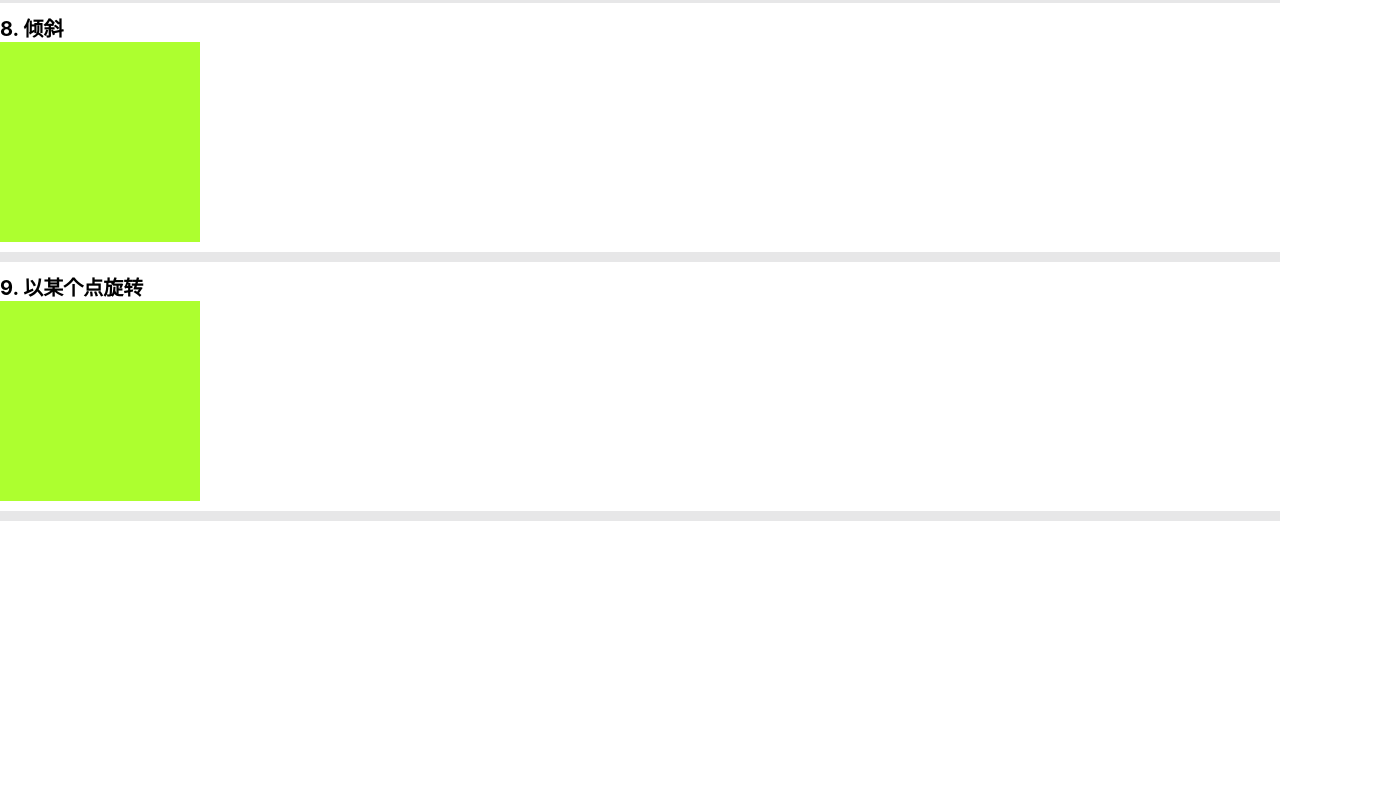
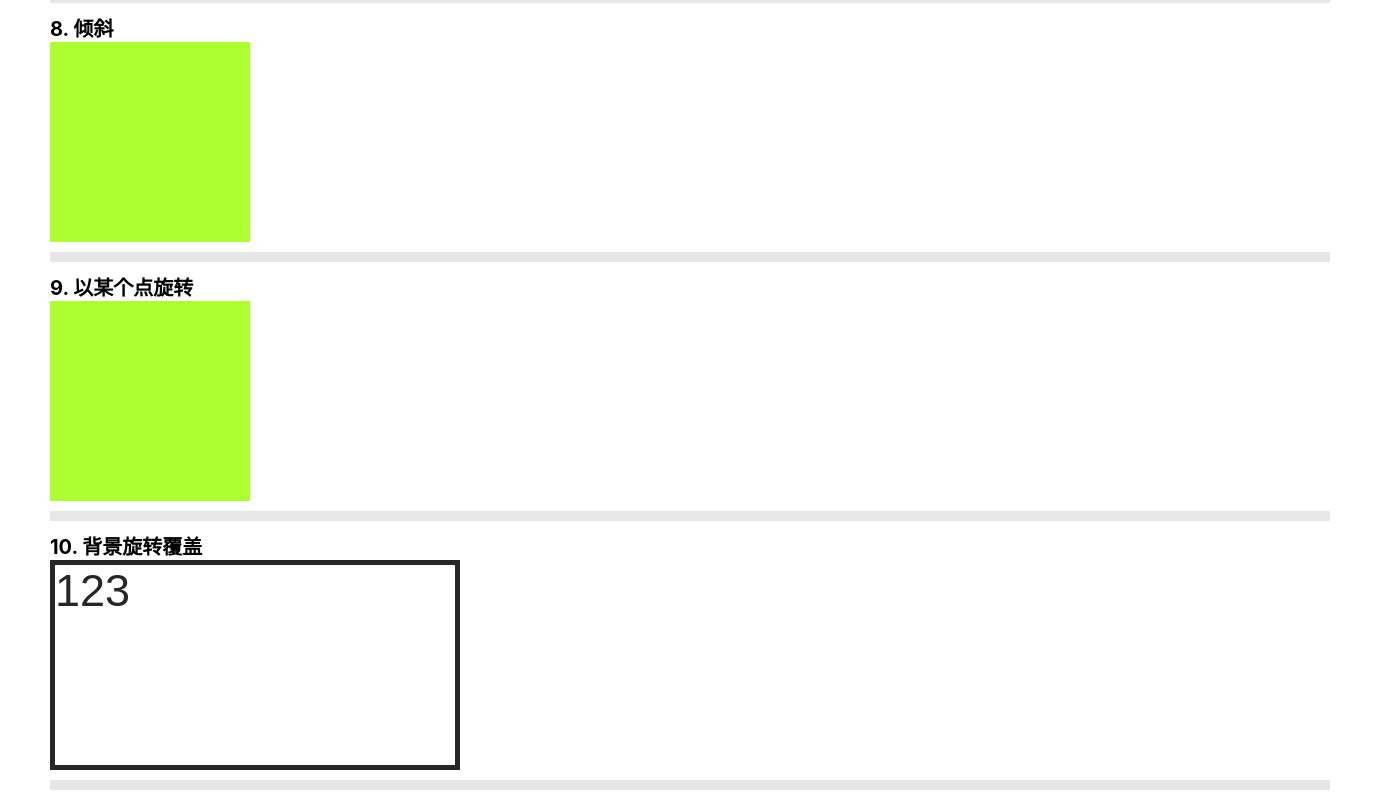
Before and after one commit to 1043197222/takeNotes, a React app: page /layout/transition in a window 1280 px wide. Shown: the part 1788-2588 px from the top of the page, 1380 px wide, since content can reach past the window. Before the commit the page ends 2319 px from the top, so only its background shows below. Built offline with nearby package versions, Linux system fonts and the light colour scheme.

Commit message:
添加动画案例

```diff
--- a/src/pages/动画效果/动画效果.scss
+++ b/src/pages/动画效果/动画效果.scss
@@ -1,4 +1,5 @@
 .transition-main {
+  padding-left: 50px;
   width: 100%;
   height: 100%;
   overflow: auto;
@@ -184,4 +185,33 @@
   .case-9:hover {
     transform: rotate(50deg);
   }
+
+  .case-10 {
+    color: #272727;
+    font-family: sans-serif;
+    font-size: 45px;
+    border: 5px solid #272727;
+    position: relative;
+    overflow: hidden;
+    width: 400px;
+    height: 200px;
+  }
+
+  .case-10::before {
+    position: absolute;
+    content: "";
+    left: 0;
+    right: 0;
+    background-color: #fff200;
+    z-index: -1;
+    width: 100%;
+    height: 100%;
+    transform-origin: bottom left;
+    transform: rotate(-90deg);
+    transition-duration: 1s;
+  }
+
+  .case-10:hover::before {
+    transform: rotate(0deg);
+  }
 }
--- a/src/pages/动画效果/动画效果.tsx
+++ b/src/pages/动画效果/动画效果.tsx
@@ -57,6 +57,12 @@ const 动画效果 = () => {
       <div className={'case-9'}></div>
       <div className={'divider'}></div>
     </div>
+
+    <div>
+      <div className={'title'}>10. 背景旋转覆盖</div>
+      <div className={'case-10'}>123</div>
+      <div className={'divider'}></div>
+    </div>
   </div>;
 };
 
```
